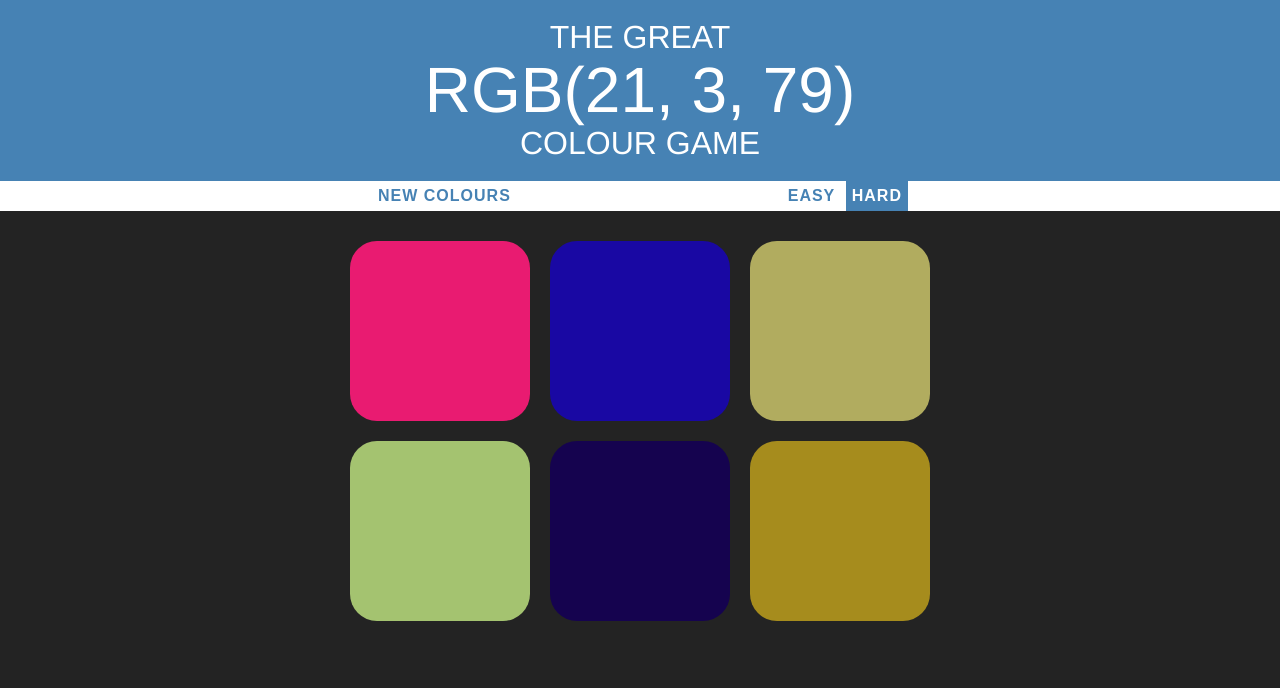
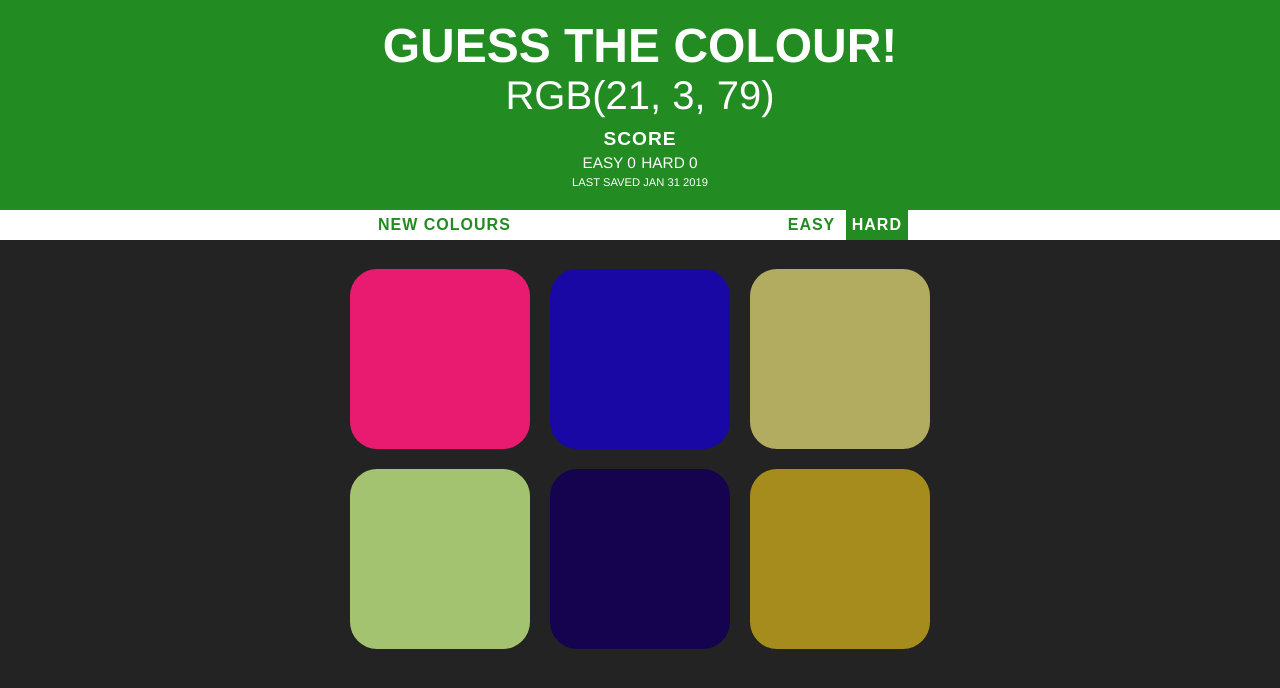
Before and after one commit to mjung8/colour-game, a plain HTML site: page index.html in a window 1280 px wide. Drawn offline with Linux system fonts and the light colour scheme.

Commit message:
ui changes for score feature

```diff
--- a/index.html
+++ b/index.html
@@ -10,12 +10,18 @@
 
 <body>
 
-    <h1>The Great
-        <br/>
+    <div id="heading">
+        <h1>Guess the Colour!</h1>
         <span id="colourDisplay">RGB</span>
-        <br/>
-        Colour Game
-    </h1>
+        <div id="scoreBoard">
+            <button id="score">Score </button>
+            <br />
+            <span class="score">Easy 0</span>
+            <span class="score">Hard 0</span>
+        </div>
+        <span id="savedDate">Last Saved Jan 31 2019</span>
+    </div>
+
     <div id="stripe">
         <button id="reset">New Colours</button>
         <span id="message"></span>
--- a/resources/css/styles.css
+++ b/resources/css/styles.css
@@ -19,19 +19,39 @@ body {
     max-width: 600px;
 }
 
-h1 {
+#heading {
     color: white;
     text-align: center;
     font-weight: normal;
     text-transform: uppercase;
     line-height: 1.1;
-    background: steelblue;
+    background: forestgreen;
     margin: 0;
     padding: 20px 0;
 }
 
+#heading h1 {
+    margin: 0;
+    font-size: 3em;
+}
+
+#scoreBoard {
+    margin-top: 10px;
+    font-size: 1.2em;
+}
+
+.score {
+    font-weight: lighter;
+    font-size: 0.8em;
+}
+
 #colourDisplay {
-    font-size: 200%;
+    font-size: 250%;
+}
+
+#savedDate {
+    font-weight: normal;
+    font-size: 0.7em;
 }
 
 #message {
@@ -43,11 +63,12 @@ h1 {
     background: white;
     height: 30px;
     text-align: center;
+    min-width: 350px;
 }
 
 .selected {
     color: white;
-    background: steelblue;
+    background: forestgreen;
 }
 
 button {
@@ -55,7 +76,7 @@ button {
     background: none;
     text-transform: uppercase;
     height: 100%;
-    color: steelblue;
+    color: forestgreen;
     font-weight: 700;
     letter-spacing: 1px;
     font-size: inherit;
@@ -63,7 +84,16 @@ button {
     outline: none;
 }
 
+button#score {
+    color: white;
+}
+
+button#score:hover {
+    color: forestgreen;
+    background: white;
+}
+
 button:hover {
     color: white;
-    background: steelblue;
+    background: forestgreen;
 }
--- a/resources/js/main.js
+++ b/resources/js/main.js
@@ -4,7 +4,7 @@ var pickedColour;
 var squares = document.querySelectorAll(".square");
 var colourDisplay = document.getElementById("colourDisplay");
 var messageDisplay = document.querySelector("#message");
-var h1 = document.querySelector("h1");
+var heading = document.querySelector("#heading");
 var resetButton = document.querySelector("#reset");
 var modeButtons = document.querySelectorAll(".mode");
 
@@ -40,7 +40,7 @@ function setupSquares() {
                 messageDisplay.textContent = "Correct!";
                 resetButton.textContent = "Play Again?";
                 changeColours(clickedColour);
-                h1.style.background = clickedColour;
+                heading.style.background = clickedColour;
             } else {
                 this.style.background = "#232323";
                 messageDisplay.textContent = "Try Again";
@@ -67,7 +67,7 @@ function reset() {
             squares[i].style.display = "none";
         }
     }
-    h1.style.background = "steelblue";
+    heading.style.background = "forestgreen";
 }
 
 resetButton.addEventListener("click", function () {
```
